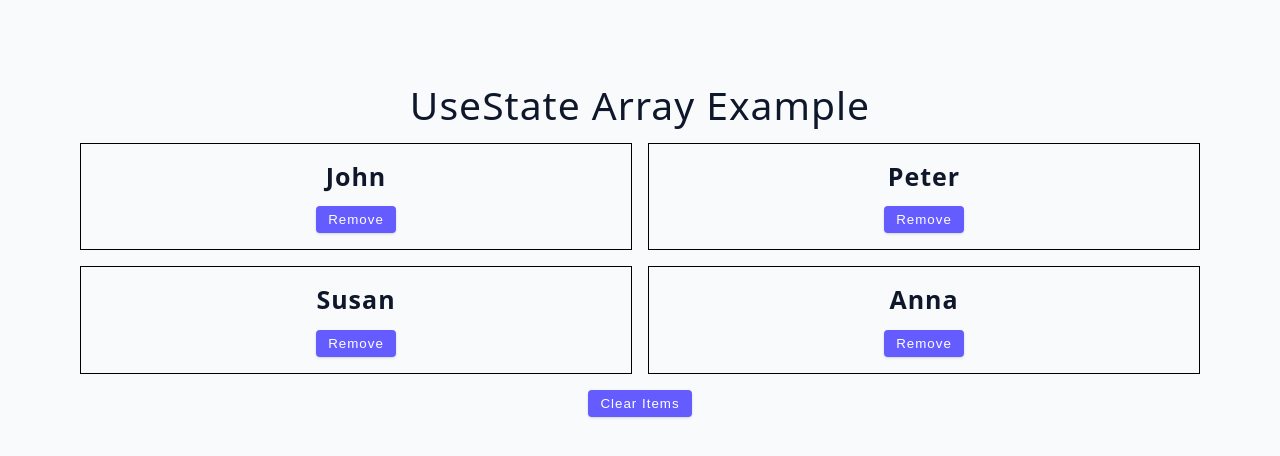
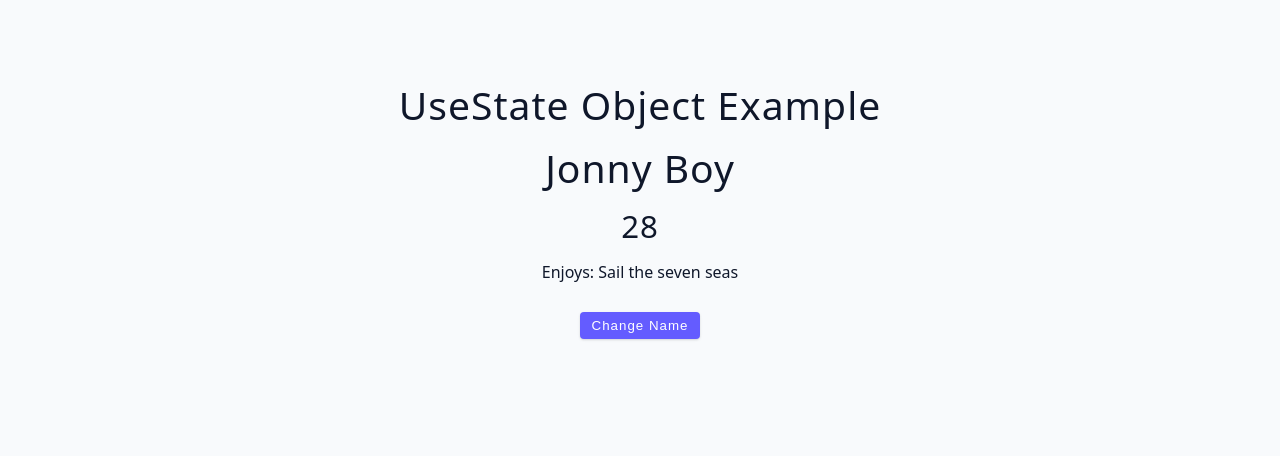
Before and after one commit to RumenKeranchev/my-react-app-vite, a React (Vite) app: page / in a window 1280 px wide. Shown: the top 456 px of the page. Built offline with nearby package versions, Linux system fonts and the light colour scheme.

Commit message:
UseState Object example completed

```diff
--- a/src/App.jsx
+++ b/src/App.jsx
@@ -1,4 +1,4 @@
-import Starter from "./tutorial/01-useState/starter/03-useState-array";
+import Starter from "./tutorial/01-useState/starter/04-useState-object";
 
 function App() {
 	return (
--- a/src/tutorial/01-useState/starter/04-useState-object.jsx
+++ b/src/tutorial/01-useState/starter/04-useState-object.jsx
@@ -1,7 +1,27 @@
-import { useState } from 'react';
+import { useState } from "react";
 
 const UseStateObject = () => {
-  return <h2>useState object example</h2>;
+	const [person, setPerson] = useState({
+		name: "Jonny boy",
+		age: 28,
+		hobby: "Sail the seven seas",
+	});
+
+	const hangleClick = () => {
+		setPerson({ name: "John Doe", age: 30, hobby: "Reading" });
+	};
+
+	return (
+		<>
+			<h2>useState object example</h2>
+			<h2>{person.name}</h2>
+			<h3>{person.age}</h3>
+			<p>Enjoys: {person.hobby}</p>
+			<button className="btn" onClick={hangleClick}>
+				Change Name
+			</button>
+		</>
+	);
 };
 
 export default UseStateObject;
```
